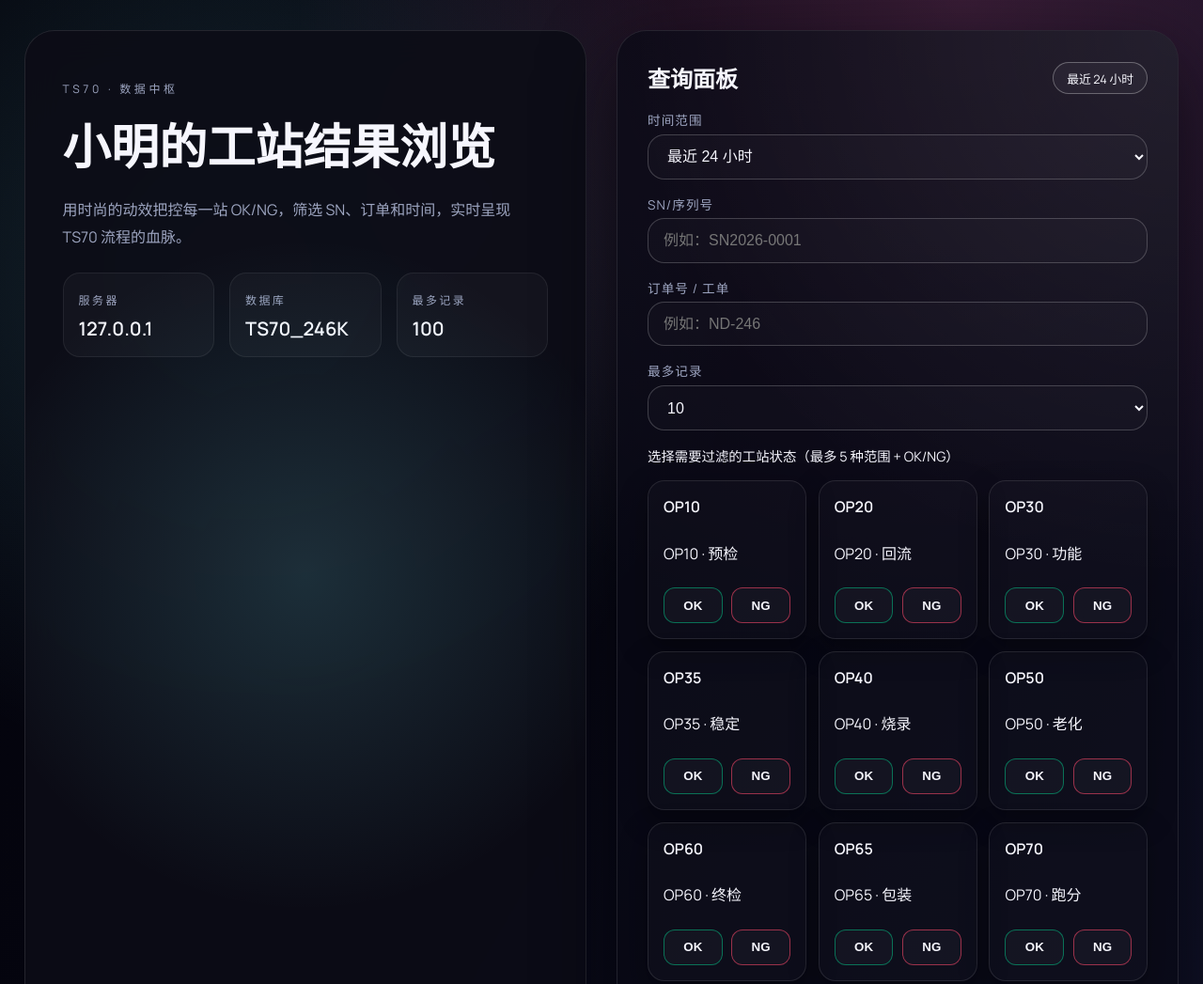
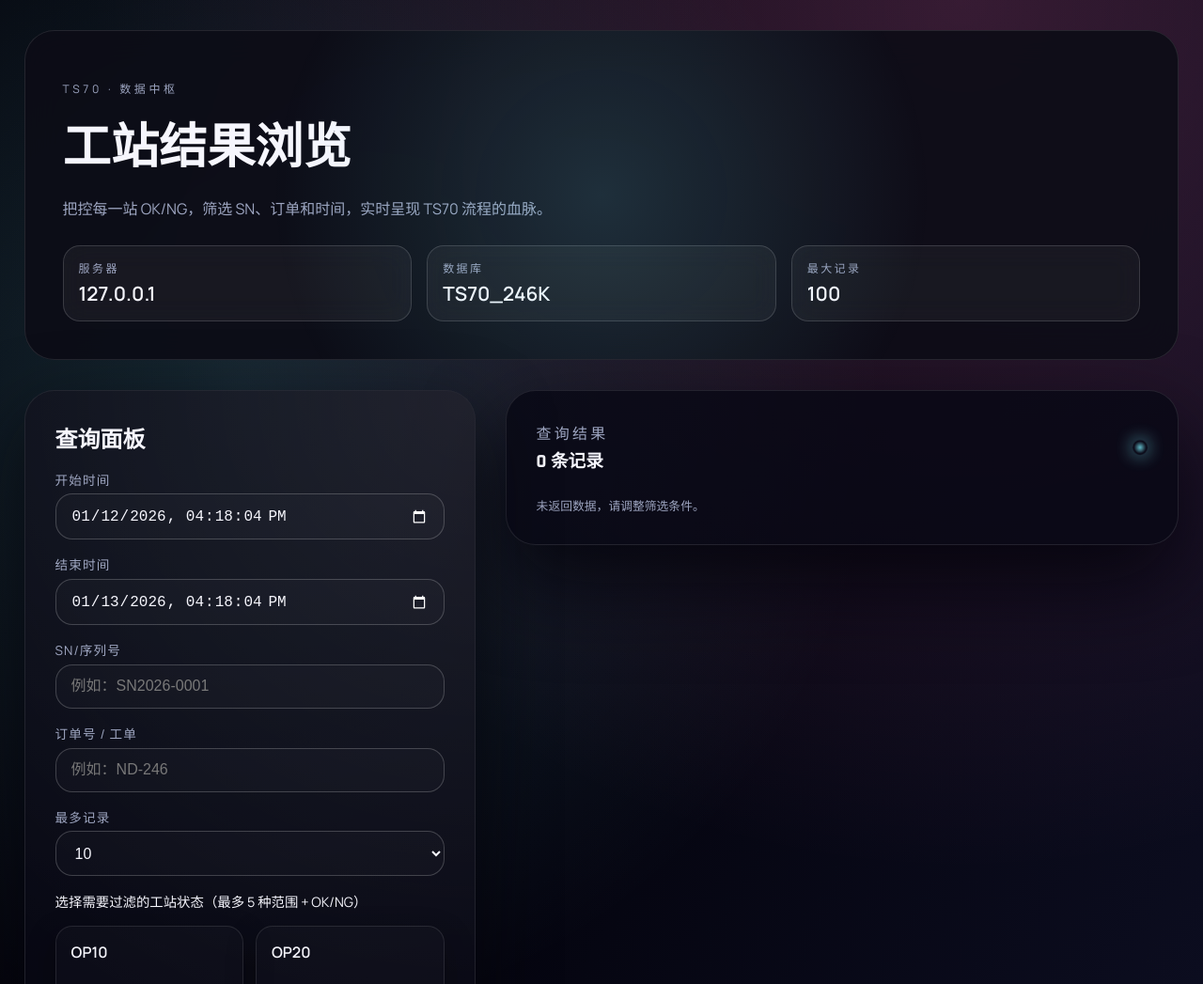
Before and after one commit to mallocfeng/xiaomingweb, a website with bundled scripts: page public/index.html in a window 1280 px wide. Shown: the top 1047 px of the page at 94% size. Built offline with nearby package versions, Linux system fonts and the light colour scheme.

Commit message:
feat: update station filters and ui
🤖 Generated with [Claude Code](https://claude.com/claude-code)

Co-Authored-By: Claude <noreply@anthropic.com>

```diff
--- a/public/app.js
+++ b/public/app.js
@@ -1,13 +1,8 @@
-import {
-  stationKeys,
-  rangePresets,
-  mapStationFilters,
-  deriveRangeBounds
-} from './utils/filterUtils.mjs';
+import { stationKeys, mapStationFilters, deriveRangeBounds } from './utils/filterUtils.mjs';
 
 const stationGrid = document.querySelector('#station-grid');
-const rangeSelect = document.querySelector('#range-select');
-const rangeDisplay = document.querySelector('#range-display');
+const startInput = document.querySelector('#start-time');
+const endInput = document.querySelector('#end-time');
 const filterForm = document.querySelector('#filter-form');
 const snInput = document.querySelector('#sn-input');
 const orderInput = document.querySelector('#order-input');
@@ -17,22 +12,7 @@ const resultsGrid = document.querySelector('#results-grid');
 const resultCount = document.querySelector('#result-count');
 const fetchButton = document.querySelector('#fetch-button');
 
-const stationState = stationKeys.map((station) => ({ key: station.key, status: null }));
-
-function injectRangeOptions() {
-  rangeSelect.innerHTML = rangePresets
-    .map(
-      (entry, index) =>
-        `<option value="${entry.key}" ${entry.key === 'LAST_24_HOURS' ? 'selected' : ''} data-index="${index}">${entry.label}</option>`
-    )
-    .join('');
-  updateRangeDisplay();
-}
-
-function updateRangeDisplay() {
-  const preview = deriveRangeBounds(rangeSelect.value);
-  rangeDisplay.textContent = ` ${preview.label}`;
-}
+const stationState = stationKeys.map((station) => ({ key: station.key, ok: true, ng: true }));
 
 function buildStationCards() {
   stationGrid.innerHTML = stationKeys
@@ -42,18 +22,33 @@ function buildStationCards() {
         <strong>${station.key}</strong>
         <p>${station.label}</p>
         <div class="station-buttons">
-          <button type="button" class="status-button" data-status="OK">OK</button>
-          <button type="button" class="status-button" data-status="NG">NG</button>
+          <button type="button" class="status-button" data-status="OK">
+            <span class="checkmark">✅</span>
+            <span class="label">OK</span>
+          </button>
+          <button type="button" class="status-button" data-status="NG">
+            <span class="checkmark">✅</span>
+            <span class="label">NG</span>
+          </button>
         </div>
       </div>`
     )
     .join('');
+
+  stationKeys.forEach((station) => {
+    const card = stationGrid.querySelector(`[data-key="${station.key}"]`);
+    const entry = stationState.find((item) => item.key === station.key);
+    if (card && entry) {
+      refreshStationButtons(card, entry);
+    }
+  });
 }
 
-function refreshStationButtons(cardEl, status) {
+function refreshStationButtons(cardEl, entry) {
   const buttons = cardEl.querySelectorAll('.status-button');
   buttons.forEach((button) => {
-    button.classList.toggle('active', button.dataset.status === status);
+    const statusKey = button.dataset.status.toLowerCase();
+    button.classList.toggle('active', Boolean(entry?.[statusKey]));
   });
 }
 
@@ -63,13 +58,12 @@ stationGrid.addEventListener('click', (event) => {
   const card = event.target.closest('.station-card');
   const key = card.dataset.key;
   const entry = stationState.find((item) => item.key === key);
-  const clickedStatus = button.dataset.status;
-  entry.status = entry.status === clickedStatus ? null : clickedStatus;
-  refreshStationButtons(card, entry.status);
-});
-
-rangeSelect.addEventListener('change', () => {
-  updateRangeDisplay();
+  const clickedStatus = button.dataset.status.toLowerCase();
+  entry[clickedStatus] = !entry[clickedStatus];
+  if (!entry.ok && !entry.ng) {
+    entry[clickedStatus] = true;
+  }
+  refreshStationButtons(card, entry);
 });
 
 filterForm.addEventListener('submit', async (event) => {
@@ -80,9 +74,8 @@ filterForm.addEventListener('submit', async (event) => {
 async function executeSearch() {
   fetchButton.disabled = true;
   statusMessage.textContent = '正在联系 SQL Server...';
-  const rangeBounds = deriveRangeBounds(rangeSelect.value);
+  const rangeBounds = getRangeBoundsFromInputs();
   const payload = {
-    rangeKey: rangeSelect.value,
     startTime: rangeBounds.startTime ? rangeBounds.startTime.toISOString() : undefined,
     stopTime: rangeBounds.stopTime ? rangeBounds.stopTime.toISOString() : undefined,
     stationFilters: mapStationFilters(stationState),
@@ -155,8 +148,35 @@ function renderResults(records = []) {
     .join('');
 }
 
+function formatLocalDatetime(datetime) {
+  const tzOffset = datetime.getTimezoneOffset();
+  const local = new Date(datetime.getTime() - tzOffset * 60000);
+  return local.toISOString().slice(0, 19);
+}
+
+function getRangeBoundsFromInputs() {
+  let startTime = startInput.value ? new Date(startInput.value) : undefined;
+  let stopTime = endInput.value ? new Date(endInput.value) : undefined;
+  if (!startTime || !stopTime) {
+    const fallback = deriveRangeBounds('LAST_24_HOURS');
+    startTime ??= fallback.startTime;
+    stopTime ??= fallback.stopTime;
+  }
+  return { startTime, stopTime };
+}
+
+function setDefaultRangeInputs() {
+  const bounds = deriveRangeBounds('LAST_24_HOURS');
+  if (bounds.startTime) {
+    startInput.value = formatLocalDatetime(bounds.startTime);
+  }
+  if (bounds.stopTime) {
+    endInput.value = formatLocalDatetime(bounds.stopTime);
+  }
+}
+
 function init() {
-  injectRangeOptions();
+  setDefaultRangeInputs();
   buildStationCards();
   renderResults([]);
 }
--- a/public/index.html
+++ b/public/index.html
@@ -17,38 +17,46 @@
     <main class="aurora-shell">
       <section class="hero-panel">
         <div class="hero-content">
+          <div class="hero-copy">
             <p class="tag">TS70 · 数据中枢</p>
-          <h1>小明的工站结果浏览</h1>
+            <h1>工站结果浏览</h1>
             <p class="lede">
-            用时尚的动效把控每一站 OK/NG，筛选 SN、订单和时间，实时呈现 TS70 流程的血脉。
+              把控每一站 OK/NG，筛选 SN、订单和时间，实时呈现 TS70 流程的血脉。
             </p>
-          <div class="stats">
-            <div>
-              <span class="label">服务器</span>
+          </div>
+          <div class="info-strip">
+            <article class="info-pill">
+              <span>服务器</span>
               <strong>127.0.0.1</strong>
-            </div>
-            <div>
-              <span class="label">数据库</span>
+            </article>
+            <article class="info-pill">
+              <span>数据库</span>
               <strong>TS70_246K</strong>
-            </div>
-            <div>
-              <span class="label">最多记录</span>
+            </article>
+            <article class="info-pill">
+              <span>最大记录</span>
               <strong>100</strong>
+            </article>
           </div>
         </div>
-        </div>
+      </section>
+      <section class="workspace">
+        <div class="control-column">
           <div class="filter-card">
             <div class="filter-header">
               <h2>查询面板</h2>
-            <span class="chip" id="range-display">默认：最近 24 小时</span>
             </div>
             <form id="filter-form">
+              <div class="datetime-grid">
                 <label class="pill-field">
-              <span>时间范围</span>
-              <select id="range-select">
-                <!-- populated by script -->
-              </select>
+                  <span>开始时间</span>
+                  <input type="datetime-local" id="start-time" step="1" />
                 </label>
+                <label class="pill-field">
+                  <span>结束时间</span>
+                  <input type="datetime-local" id="end-time" step="1" />
+                </label>
+              </div>
               <label class="pill-field">
                 <span>SN/序列号</span>
                 <input type="text" id="sn-input" placeholder="例如：SN2026-0001" />
@@ -75,7 +83,7 @@
               <p class="helper" id="status-message">准备好后点击查询。</p>
             </form>
           </div>
-      </section>
+        </div>
         <section class="results-panel">
           <header class="results-header">
             <div>
@@ -86,6 +94,7 @@
           </header>
           <div id="results-grid" class="results-grid"></div>
         </section>
+      </section>
     </main>
   </body>
 </html>
--- a/public/styles.css
+++ b/public/styles.css
@@ -36,8 +36,8 @@ body {
 
 .hero-panel {
   display: grid;
-  grid-template-columns: repeat(auto-fit, minmax(320px, 1fr));
-  gap: 2rem;
+  grid-template-columns: 1fr;
+  gap: 1.5rem;
   align-items: stretch;
 }
 
@@ -50,6 +50,9 @@ body {
   position: relative;
   overflow: hidden;
   isolation: isolate;
+  display: flex;
+  flex-direction: column;
+  gap: 1.5rem;
 }
 
 .hero-content::after {
@@ -60,52 +63,53 @@ body {
   pointer-events: none;
 }
 
+.hero-copy h1 {
+  font-family: 'Oxanium', 'Manrope', sans-serif;
+  font-size: clamp(2.5rem, 4vw, 3.5rem);
+  margin: 0 0 1rem;
+}
+
+.hero-copy .lede {
+  color: var(--muted);
+  line-height: 1.8;
+  margin: 0;
+}
+
 .tag {
   letter-spacing: 0.3em;
   text-transform: uppercase;
   font-size: 0.75rem;
   color: var(--muted);
-  margin-bottom: 0.8rem;
 }
 
-.hero-content h1 {
-  font-family: 'Oxanium', 'Manrope', sans-serif;
-  font-size: clamp(2.5rem, 4vw, 3.5rem);
-  margin: 0 0 1rem;
-}
-
-.hero-content .lede {
-  color: var(--muted);
-  line-height: 1.8;
-  margin-bottom: 1.5rem;
-}
-
-.stats {
+.info-strip {
   display: flex;
   gap: 1rem;
   flex-wrap: wrap;
 }
 
-.stats div {
+.info-pill {
   flex: 1;
-  min-width: 140px;
-  padding: 1rem;
+  min-width: 120px;
+  padding: 0.9rem 1rem;
   border-radius: 18px;
-  background: rgba(255, 255, 255, 0.03);
-  border: 1px solid rgba(255, 255, 255, 0.07);
+  background: rgba(255, 255, 255, 0.05);
+  border: 1px solid rgba(255, 255, 255, 0.15);
+  backdrop-filter: blur(14px);
 }
 
-.stats .label {
+.info-pill span {
+  display: block;
   font-size: 0.75rem;
+  letter-spacing: 0.2em;
   text-transform: uppercase;
-  letter-spacing: 0.2em;
   color: var(--muted);
 }
 
-.stats strong {
+.info-pill strong {
   display: block;
-  font-size: 1.25rem;
-  margin-top: 0.4rem;
+  font-size: 1.3rem;
+  margin-top: 0.25rem;
 }
 
 .filter-card {
@@ -116,6 +120,20 @@ body {
   box-shadow: 0 30px 80px rgba(5, 5, 10, 0.7);
   position: relative;
   overflow: hidden;
+  width: 100%;
+}
+
+.workspace {
+  display: grid;
+  grid-template-columns: minmax(320px, 480px) minmax(360px, 1fr);
+  gap: 2rem;
+  align-items: start;
+}
+
+.control-column {
+  display: flex;
+  flex-direction: column;
+  gap: 1rem;
 }
 
 .filter-card::before {
@@ -150,6 +168,16 @@ body {
   display: flex;
   flex-direction: column;
   gap: 1rem;
+}
+
+.datetime-grid {
+  display: grid;
+  grid-template-columns: repeat(auto-fit, minmax(220px, 1fr));
+  gap: 1rem;
+}
+
+.datetime-grid .pill-field {
+  margin-bottom: 0;
 }
 
 .pill-field {
@@ -208,13 +236,30 @@ body {
 
 .status-button {
   flex: 1;
-  padding: 0.65rem 0;
+  padding: 0.55rem 0.6rem;
   border-radius: 12px;
-  border: 1px solid rgba(255, 255, 255, 0.15);
-  background: rgba(255, 255, 255, 0.03);
-  color: var(--text);
+  border: 1px solid rgba(255, 255, 255, 0.18);
+  background: rgba(255, 255, 255, 0.02);
+  color: rgba(255, 255, 255, 0.8);
   font-weight: 600;
-  transition: transform 0.2s ease, border-color 0.2s ease, background 0.2s ease;
+  transition: transform 0.2s ease, border-color 0.2s ease, background 0.2s ease, box-shadow 0.2s ease;
+  position: relative;
+  overflow: hidden;
+  display: inline-flex;
+  align-items: center;
+  justify-content: center;
+  gap: 0.45rem;
+}
+
+.status-button .checkmark {
+  font-size: 0.85rem;
+  opacity: 0.15;
+  transform: scale(0.9);
+  transition: opacity 0.2s ease, transform 0.2s ease;
+}
+
+.status-button .label {
+  letter-spacing: 0.08em;
 }
 
 .status-button[data-status='OK'] {
@@ -226,9 +271,25 @@ body {
 }
 
 .status-button.active {
-  background: rgba(255, 255, 255, 0.1);
-  border-color: var(--accent);
-  transform: translateY(-2px) scale(1.02);
+  transform: translateY(-1px);
+  box-shadow: 0 8px 25px rgba(0, 0, 0, 0.45);
+}
+
+.status-button.active .checkmark {
+  opacity: 1;
+  transform: scale(1.05);
+}
+
+.status-button.active[data-status='OK'] {
+  background: linear-gradient(120deg, rgba(0, 208, 142, 0.3), rgba(0, 208, 142, 0.05));
+  border-color: rgba(0, 208, 142, 0.9);
+  color: #00d08e;
+}
+
+.status-button.active[data-status='NG'] {
+  background: linear-gradient(120deg, rgba(246, 70, 104, 0.3), rgba(246, 70, 104, 0.05));
+  border-color: rgba(246, 70, 104, 0.9);
+  color: #f64668;
 }
 
 .flush-button {
@@ -294,7 +355,8 @@ body {
 
 .results-grid {
   display: grid;
-  grid-template-columns: repeat(auto-fit, minmax(280px, 1fr));
+  grid-template-columns: repeat(auto-fit, minmax(280px, 320px));
+  justify-content: start;
   gap: 1.2rem;
   margin-top: 1.5rem;
 }
```
Also changed, not shown: public/utils/filterUtils.mjs (+7 -2 lines), server/query-builder.mjs (+17 -7 lines), server/test/query-builder.test.mjs (+7 -6 lines), tests/filterUtils.test.mjs (+6 -6 lines), README.md. Lines whose indentation alone changed are shown as unchanged.
